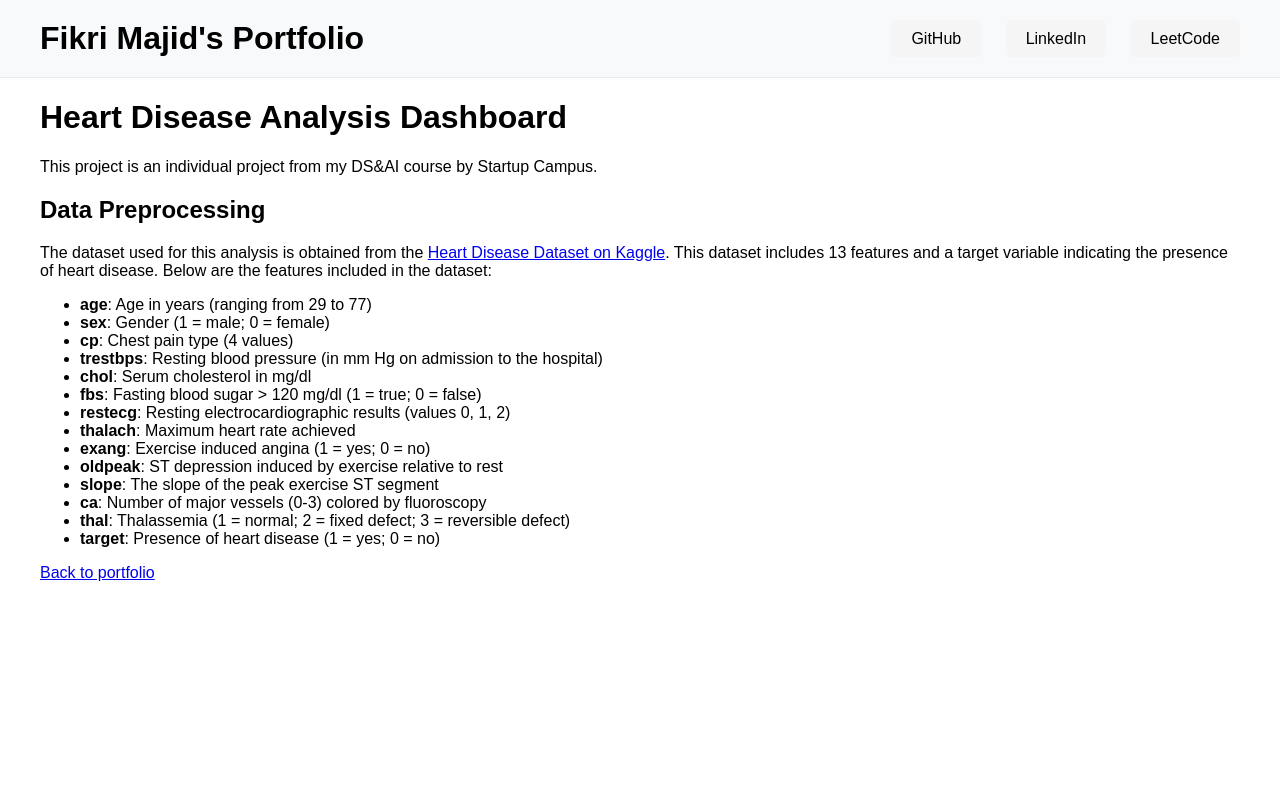
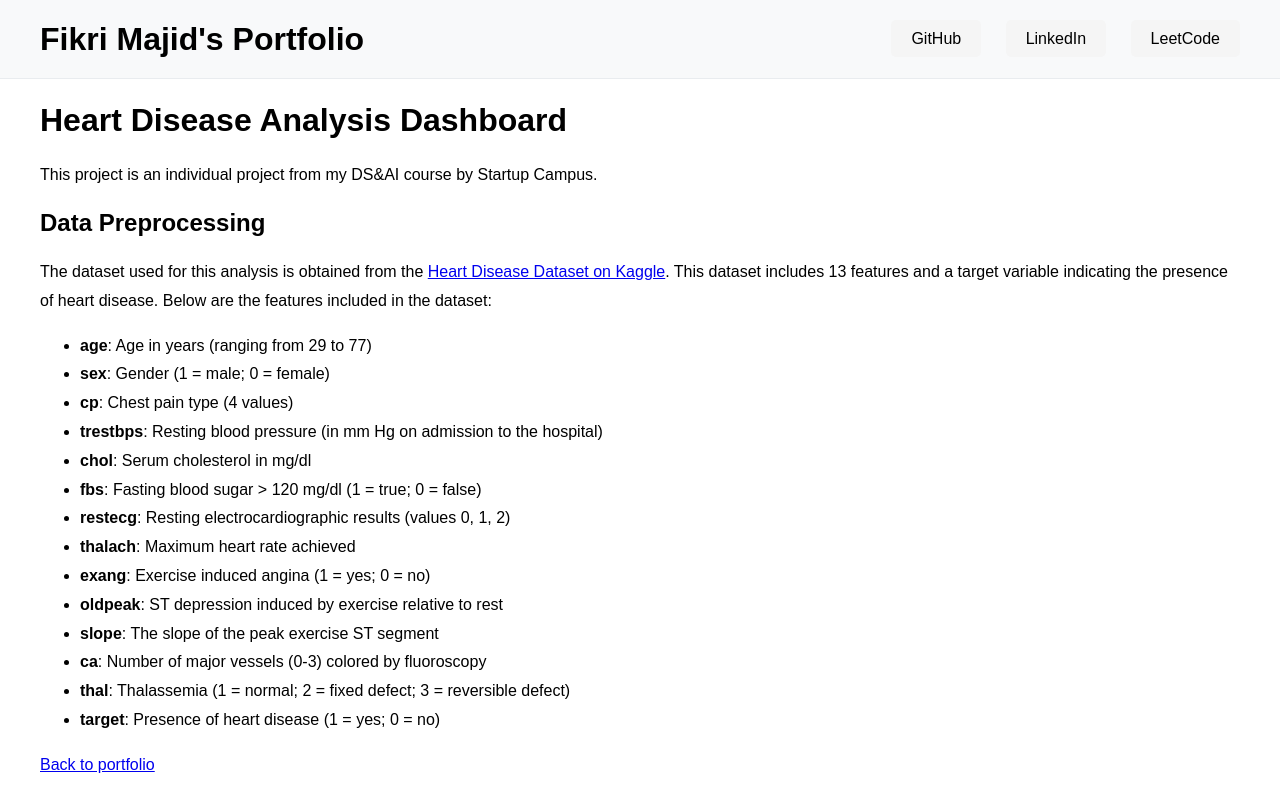
Before and after one commit to WahyuTomo14/portfolio_wahyu, a Jekyll site: the page built from projects/HeartDisease.html, in a window 1280 px wide. Shown: the top 812 px of the page. Built offline with Jekyll 4.4.1, drawn with Linux system fonts in a browser that asks for light colours; a script that is not in the unit is left out.

Commit message:
add spacing

```diff
--- a/css/styles.css
+++ b/css/styles.css
@@ -2,6 +2,7 @@ body {
     font-family: Arial, sans-serif;
     padding: 0;
     margin: 0;
+    line-height: 1.6;
 }
 
 header {
@@ -42,6 +43,11 @@ main {
     padding: 0 20px;
     max-width: 1200px;
     margin: 0 auto;
+    line-height: 1.8;
+}
+
+h1, h2, h3 {
+    line-height: 1.2;
 }
 
 .portfolio {
@@ -70,11 +76,13 @@ main {
 .item h2 {
     font-size: 1.2em;
     margin: 0.5em 0;
+    line-height: 1.3;
 }
 
 .item p {
     font-size: 0.9em;
     color: #666;
+    line-height: 1.5;
 }
 
 .item a {
```
